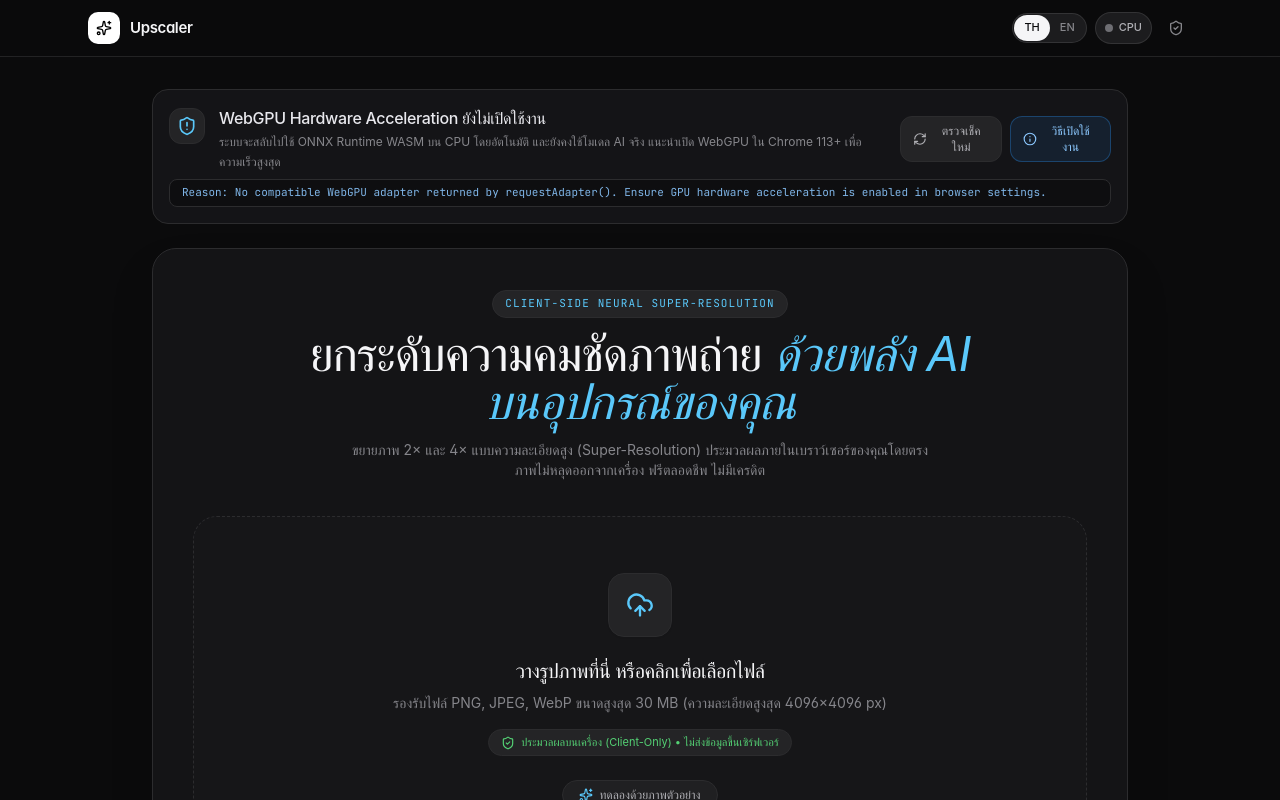
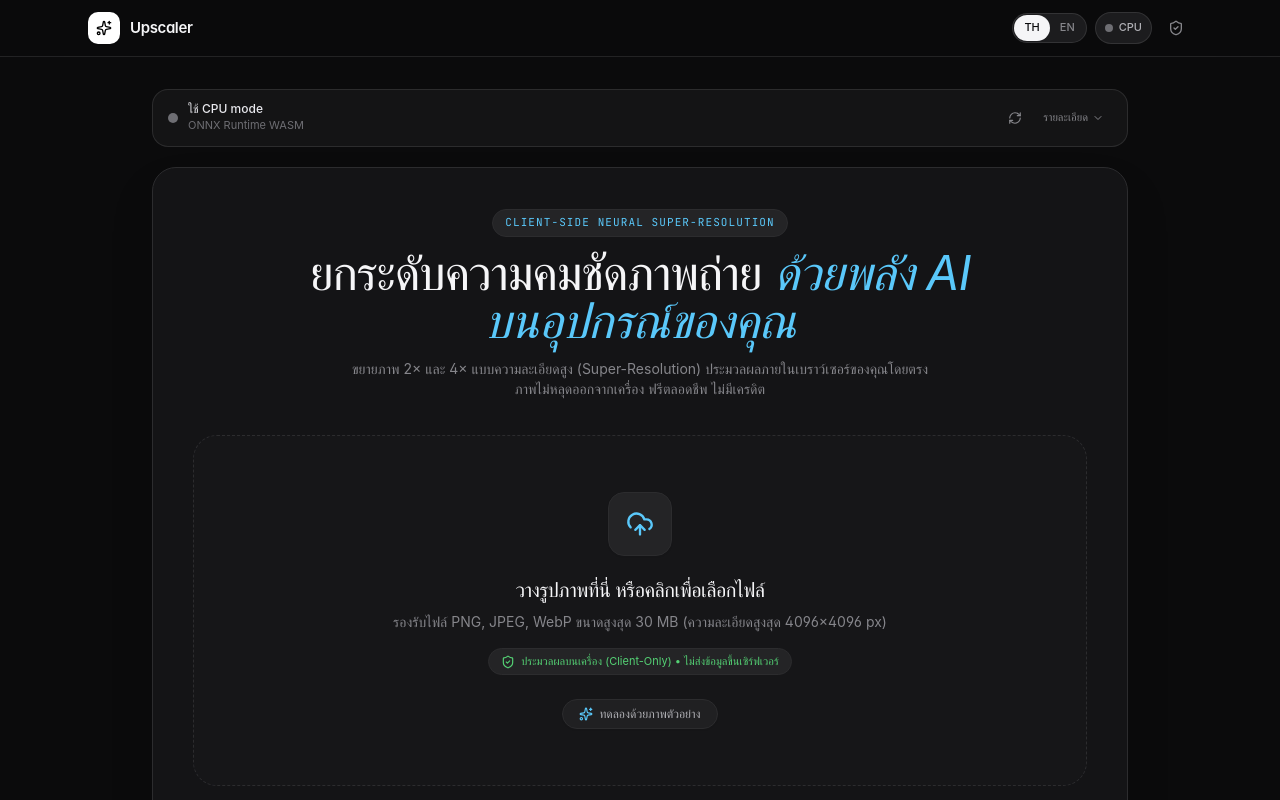
Before and after one commit to ThanabordeeN/Upscale, a React (Vite) app: page / in a window 1280 px wide. Shown: the top 800 px of the page. Built offline with nearby package versions, Linux system fonts and the light colour scheme; what onnxruntime-web would draw is missing.

Commit message:
refactor: reduce hardware status to compact disclosure

```diff
--- a/src/components/upscaler/WebGPUStatusBanner.tsx
+++ b/src/components/upscaler/WebGPUStatusBanner.tsx
@@ -1,5 +1,5 @@
 import React, { useState } from 'react';
-import { ShieldAlert, CheckCircle2, ChevronDown, ChevronUp, RefreshCw, Info } from 'lucide-react';
+import { ChevronDown, ChevronUp, RefreshCw } from 'lucide-react';
 import { WebGPUStatus } from '../../types';
 import { useLanguage } from '../../context/LanguageContext';
 
@@ -9,190 +9,73 @@ interface WebGPUStatusBannerProps {
 }
 
 export const WebGPUStatusBanner: React.FC<WebGPUStatusBannerProps> = ({ status, onRefresh }) => {
-  const { t, lang } = useLanguage();
+  const { lang } = useLanguage();
   const [isExpanded, setIsExpanded] = useState(false);
 
   if (status.isTesting) {
     return (
-      <div className="mb-6 flex items-center justify-center space-x-2 rounded-2xl border border-paper-800 bg-paper-900/60 p-3.5 text-sm text-paper-400">
-        <RefreshCw className="h-4 w-4 animate-spin text-terracotta-400" />
-        <span>{lang === 'th' ? 'กำลังตรวจสอบความพร้อมของการ์ดจอ (WebGPU)...' : 'Probing WebGPU hardware capabilities...'}</span>
+      <div className="mb-5 flex items-center gap-2 text-xs text-paper-400">
+        <RefreshCw className="h-3.5 w-3.5 animate-spin" />
+        <span>{lang === 'th' ? 'กำลังตรวจสอบอุปกรณ์…' : 'Checking device…'}</span>
       </div>
     );
   }
 
-  if (status.supported) {
-    return (
-      <div className="mb-6 rounded-2xl border border-sage-500/25 bg-sage-500/10 p-4 transition-all">
-        <div className="flex flex-col sm:flex-row sm:items-center justify-between gap-2">
-          <div className="flex items-center space-x-3.5">
-            <div className="flex h-9 w-9 items-center justify-center rounded-xl bg-sage-500/20 text-sage-400">
-              <CheckCircle2 className="h-5 w-5" />
-            </div>
-            <div>
-              <div className="flex items-center space-x-2">
-                <span className="font-serif font-medium text-sage-300 text-sm sm:text-base">
-                  {t.webgpuActiveTitle}
-                </span>
-                <span className="rounded-full bg-sage-500/20 px-2.5 py-0.5 text-[10px] font-mono text-sage-300">
-                  {status.adapterName || 'Direct GPU'}
-                </span>
-              </div>
-              <p className="text-xs text-paper-400 mt-0.5">
-                {t.webgpuActiveDesc}
-              </p>
-            </div>
-          </div>
+  const title = status.supported
+    ? (lang === 'th' ? 'WebGPU พร้อมใช้งาน' : 'WebGPU ready')
+    : (lang === 'th' ? 'ใช้ CPU mode' : 'Using CPU mode');
 
-          <button
-            onClick={() => setIsExpanded(!isExpanded)}
-            className="flex items-center space-x-1 text-xs text-sage-400 hover:text-sage-300 self-start sm:self-center"
-          >
-            <span>{isExpanded ? (lang === 'th' ? 'ซ่อนสเปค' : 'Hide Specs') : (lang === 'th' ? 'ดูสเปค GPU' : 'View Specs')}</span>
-            {isExpanded ? <ChevronUp className="h-3.5 w-3.5" /> : <ChevronDown className="h-3.5 w-3.5" />}
-          </button>
-        </div>
+  const detail = status.supported
+    ? (status.adapterName || (lang === 'th' ? 'ประมวลผลบน GPU' : 'GPU acceleration'))
+    : (lang === 'th' ? 'ONNX Runtime WASM' : 'ONNX Runtime WASM');
 
-        {isExpanded && (
-          <div className="mt-3.5 grid grid-cols-2 gap-3 border-t border-sage-500/20 pt-3 text-xs sm:grid-cols-4">
-            <div>
-              <span className="text-paper-500 block">Adapter:</span>
-              <span className="font-mono text-paper-200">{status.adapterName || 'Generic'}</span>
-            </div>
-            <div>
-              <span className="text-paper-500 block">Vendor:</span>
-              <span className="font-mono text-paper-200">{status.vendor || 'Detected'}</span>
-            </div>
-            <div>
-              <span className="text-paper-500 block">Max 2D Texture:</span>
-              <span className="font-mono text-paper-200">
-                {status.maxTextureDimension2D ? `${status.maxTextureDimension2D.toLocaleString()}px` : 'Standard'}
-              </span>
-            </div>
-            <div>
-              <span className="text-paper-500 block">Max Buffer:</span>
-              <span className="font-mono text-paper-200">
-                {status.maxBufferSizeMB ? `${status.maxBufferSizeMB} MB` : 'Standard'}
-              </span>
-            </div>
-          </div>
-        )}
-      </div>
-    );
-  }
-
-  // Fallback status banner
   return (
-    <div className="mb-6 rounded-2xl border border-paper-800 bg-paper-900/60 p-4 text-paper-200">
-      <div className="flex flex-col sm:flex-row sm:items-center justify-between gap-3">
-        <div className="flex items-start space-x-3.5">
-          <div className="mt-0.5 flex h-9 w-9 flex-shrink-0 items-center justify-center rounded-xl bg-paper-850 text-terracotta-400 border border-paper-800">
-            <ShieldAlert className="h-5 w-5" />
-          </div>
-          <div>
-            <h4 className="font-serif font-medium text-paper-100 text-sm sm:text-base">
-              {t.webgpuInactiveTitle}
-            </h4>
-            <p className="mt-0.5 text-xs text-paper-400 leading-relaxed max-w-2xl">
-              {t.webgpuInactiveDesc}
-            </p>
+    <div className="mb-5 rounded-2xl bg-paper-900/55 px-4 py-3 ring-1 ring-inset ring-white/10">
+      <div className="flex items-center justify-between gap-3">
+        <div className="flex min-w-0 items-center gap-2.5">
+          <span className={`h-2.5 w-2.5 shrink-0 rounded-full ${status.supported ? 'bg-sage-500' : 'bg-paper-500'}`} />
+          <div className="min-w-0">
+            <div className="text-xs font-medium text-paper-100">{title}</div>
+            <div className="truncate text-[11px] text-paper-500">{detail}</div>
           </div>
         </div>
 
-        <div className="flex items-center space-x-2">
-          {onRefresh && (
+        <div className="flex shrink-0 items-center gap-1">
+          {onRefresh && !status.supported && (
             <button
+              type="button"
               onClick={onRefresh}
-              className="rounded-xl border border-paper-800 bg-paper-850 px-3 py-1.5 text-xs font-medium text-paper-300 hover:bg-paper-800 transition-colors flex items-center gap-1.5"
+              className="flex h-8 w-8 items-center justify-center rounded-full text-paper-400 transition-colors hover:bg-paper-800 hover:text-paper-100"
+              aria-label={lang === 'th' ? 'ตรวจสอบใหม่' : 'Re-check'}
+              title={lang === 'th' ? 'ตรวจสอบใหม่' : 'Re-check'}
             >
-              <RefreshCw className="w-3.5 h-3.5" />
-              {t.recheckBtn}
+              <RefreshCw className="h-3.5 w-3.5" />
             </button>
           )}
-          <button
-            onClick={() => setIsExpanded(!isExpanded)}
-            className="rounded-xl border border-terracotta-500/30 bg-terracotta-500/10 px-3 py-1.5 text-xs font-medium text-terracotta-300 hover:bg-terracotta-500/20 transition-colors flex items-center gap-1.5"
-          >
-            <Info className="w-3.5 h-3.5" />
-            {isExpanded ? (lang === 'th' ? 'ซ่อนคำแนะนำ' : 'Hide Help') : t.howToEnableBtn}
-          </button>
+
+          {(status.errorMessage || status.supported) && (
+            <button
+              type="button"
+              onClick={() => setIsExpanded((value) => !value)}
+              className="flex h-8 items-center gap-1 rounded-full px-2 text-[11px] text-paper-400 transition-colors hover:bg-paper-800 hover:text-paper-100"
+            >
+              <span>{lang === 'th' ? 'รายละเอียด' : 'Details'}</span>
+              {isExpanded ? <ChevronUp className="h-3 w-3" /> : <ChevronDown className="h-3 w-3" />}
+            </button>
+          )}
         </div>
       </div>
 
-      {status.errorMessage && (
-        <div className="mt-2 text-[11px] font-mono text-terracotta-300/90 bg-paper-950/60 rounded-lg px-3 py-1 border border-paper-800">
-          Reason: {status.errorMessage}
-        </div>
-      )}
-
       {isExpanded && (
-        <div className="mt-4 border-t border-paper-800 pt-3.5 text-xs text-paper-300 space-y-3">
-          <p className="font-serif font-medium text-paper-100">
-            {lang === 'th' ? 'วิธีเปิดใช้งาน WebGPU เพื่อให้ AI รันบนการ์ดจอได้เต็มประสิทธิภาพ:' : 'How to enable WebGPU on your browser:'}
-          </p>
-
-          <div className="rounded-xl bg-paper-950/80 p-3.5 border border-paper-800 space-y-2">
-            <span className="font-semibold text-terracotta-400 block text-xs uppercase tracking-wide">
-              🐧 Linux (Chrome / Chromium / Brave / Edge):
-            </span>
-            <p className="text-paper-400 text-xs">
-              {lang === 'th'
-                ? 'บน Linux เบราว์เซอร์จะปิด WebGPU ไว้เริ่มต้น คุณสามารถเปิดใช้งานได้ใน 30 วินาที:'
-                : 'WebGPU is disabled by default on Linux. You can enable it easily:'}
-            </p>
-            <ol className="list-decimal pl-5 space-y-1.5 text-paper-300 text-xs">
-              <li>
-                {lang === 'th' ? 'พิมพ์ในช่อง Address Bar:' : 'In address bar:'}{' '}
-                <code className="bg-paper-900 px-1.5 py-0.5 rounded text-terracotta-300 font-mono select-all">chrome://flags/#enable-unsafe-webgpu</code>{' '}
-                {lang === 'th' ? 'แล้วเลือกเป็น Enabled' : 'and set to Enabled'}.
-              </li>
-              <li>
-                {lang === 'th' ? 'พิมพ์:' : 'Type:'}{' '}
-                <code className="bg-paper-900 px-1.5 py-0.5 rounded text-terracotta-300 font-mono select-all">chrome://flags/#enable-vulkan</code>{' '}
-                {lang === 'th' ? 'แล้วเลือกเป็น Enabled' : 'and set to Enabled'}.
-              </li>
-              <li>
-                {lang === 'th' ? 'กดปุ่มสีฟ้า Relaunch ด้านล่างเพื่อรีสตาร์ทเบราว์เซอร์' : 'Click blue Relaunch button.'}
-              </li>
-            </ol>
-            <p className="text-paper-400 text-[11px] pt-1">
-              {lang === 'th' ? 'หรือเปิดเบราว์เซอร์ผ่าน Terminal ด้วยคำสั่ง:' : 'Or launch from terminal with:'}
-              <code className="bg-paper-900 px-2 py-1 rounded text-paper-200 font-mono block mt-1 select-all border border-paper-800">
-                google-chrome --enable-features=Vulkan --enable-unsafe-webgpu
-              </code>
-            </p>
-          </div>
-
-          <div className="grid grid-cols-1 sm:grid-cols-2 gap-2.5 text-xs">
-            <div className="rounded-xl bg-paper-950/50 p-3 border border-paper-800">
-              <strong className="text-paper-100 block mb-1 font-serif">Windows & macOS:</strong>
-              <p className="text-paper-400">
-                {lang === 'th'
-                  ? 'เปิดใช้งานอัตโนมัติบน Chrome 113+ / Edge 113+ หากไม่ขึ้น ให้ตรวจสอบที่ chrome://gpu'
-                  : 'Enabled by default in Chrome 113+ / Edge 113+. Check chrome://gpu if unavailable.'}
-              </p>
+        <div className="mt-3 border-t border-white/10 pt-3 text-[11px] leading-relaxed text-paper-400">
+          {status.supported ? (
+            <div className="grid gap-1 sm:grid-cols-2">
+              <span>GPU: {status.adapterName || 'Detected'}</span>
+              {status.maxBufferSizeMB ? <span>Buffer: {status.maxBufferSizeMB} MB</span> : null}
             </div>
-            <div className="rounded-xl bg-paper-950/50 p-3 border border-paper-800">
-              <strong className="text-paper-100 block mb-1 font-serif">Firefox Nightly:</strong>
-              <p className="text-paper-400">
-                {lang === 'th'
-                  ? 'ไปที่ about:config แล้วปรับ dom.webgpu.enabled ให้เป็น true'
-                  : 'Navigate to about:config and set dom.webgpu.enabled to true.'}
-              </p>
-            </div>
-          </div>
-
-          <div className="rounded-xl bg-paper-950/80 p-3 border border-paper-800 text-xs flex items-center justify-between">
-            <span className="text-paper-300">
-              {lang === 'th' ? 'เมื่อเปลี่ยนค่าแล้ว ให้กดปุ่ม "ตรวจเช็คใหม่" ด้านบน' : 'After updating flags, click "Re-check" above.'}
-            </span>
-            <button
-              onClick={onRefresh}
-              className="rounded-lg bg-terracotta-500/20 px-3 py-1 text-xs font-medium text-terracotta-300 hover:bg-terracotta-500/30 transition-colors"
-            >
-              {t.recheckBtn}
-            </button>
-          </div>
+          ) : (
+            <span>{status.errorMessage || (lang === 'th' ? 'WebGPU ไม่พร้อมใช้งาน ระบบใช้ CPU แทน' : 'WebGPU is unavailable. CPU fallback is active.')}</span>
+          )}
         </div>
       )}
     </div>
```
